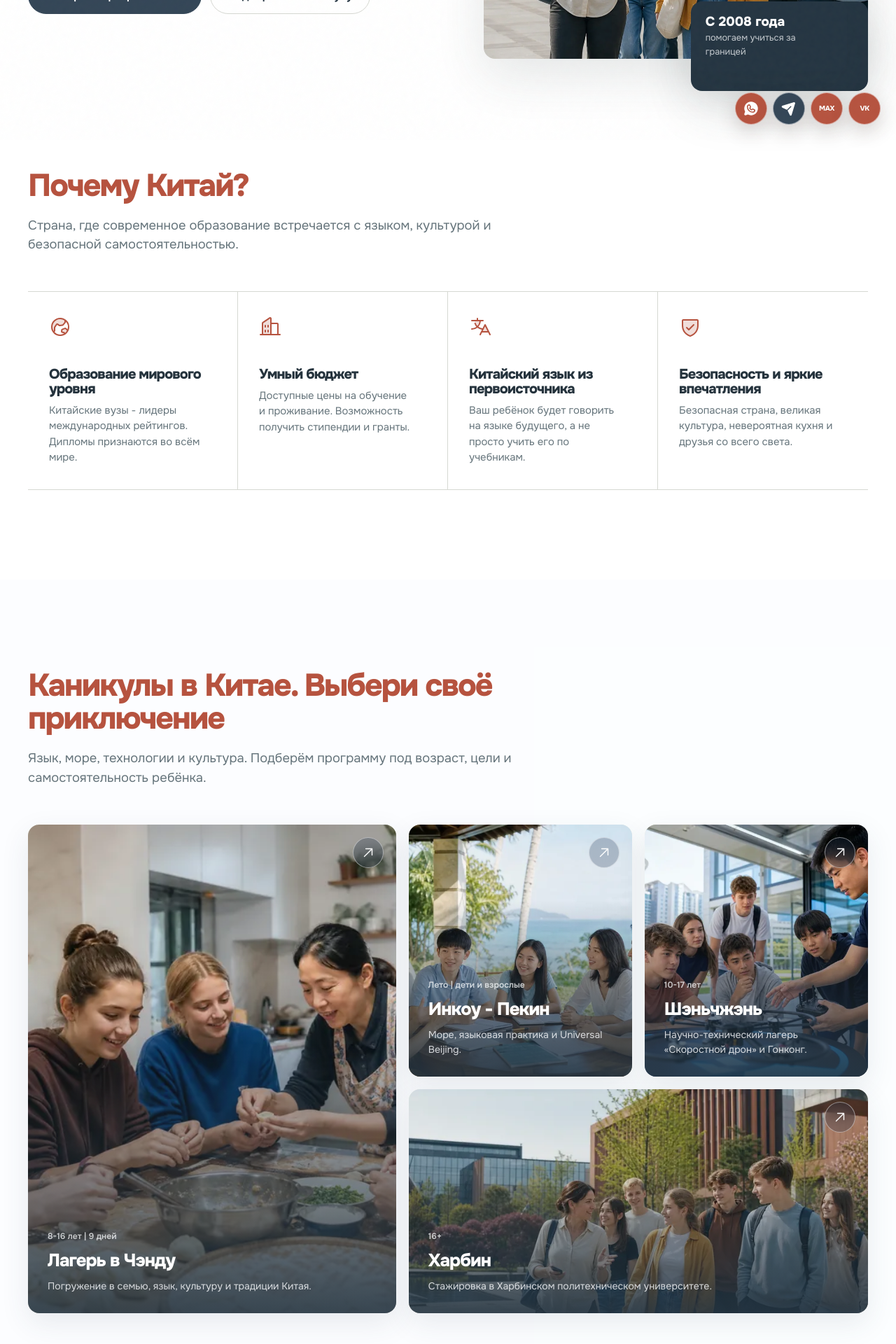
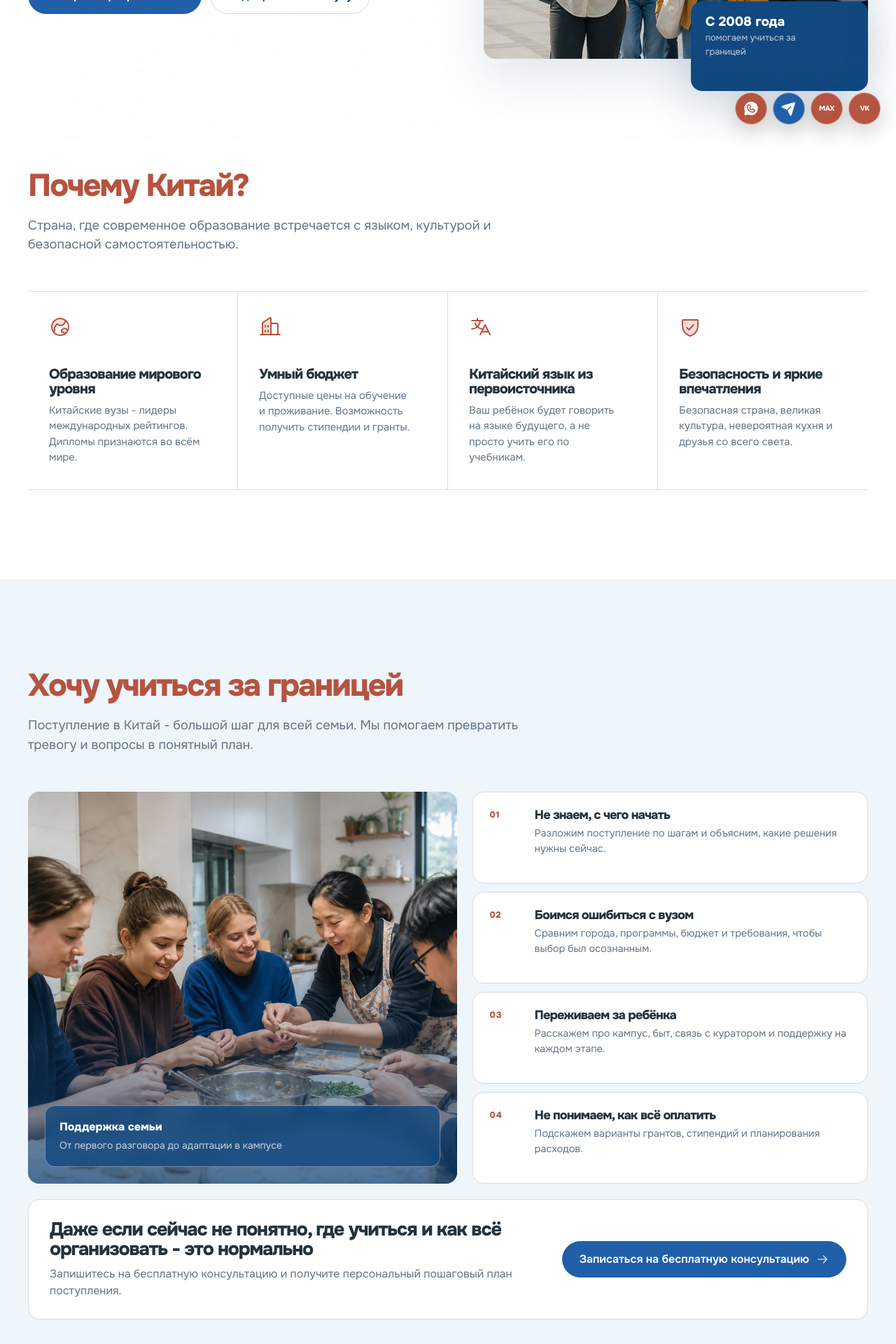
Before and after one commit to andrik268/baize-china, a React (Vite) app: page / in a window 1280 px wide. Shown: the part 600-2520 px from the top of the page at 70% size. Built offline with nearby package versions, Linux system fonts and the light colour scheme.

Commit message:
Reorder sections and restore bright blue palette

```diff
--- a/src/App.jsx
+++ b/src/App.jsx
@@ -53,9 +53,10 @@ function Header({ openQuiz }) {
   const [menuOpen, setMenuOpen] = useState(false);
   const links = [
     ["Поступление", "#university"],
+    ["Визы", "#visa"],
     ["Каникулы", "#programs"],
+    ["Сопровождение", "#safety"],
     ["Курсы", "#language"],
-    ["Визы", "#visa"],
     ["О нас", "#about"],
   ];
 
@@ -135,6 +136,47 @@ function WhyChina() {
               <p>{text}</p>
             </article>
           ))}
+        </div>
+      </div>
+    </section>
+  );
+}
+
+function StudyAbroad({ openForm }) {
+  const fears = [
+    ["Не знаем, с чего начать", "Разложим поступление по шагам и объясним, какие решения нужны сейчас."],
+    ["Боимся ошибиться с вузом", "Сравним города, программы, бюджет и требования, чтобы выбор был осознанным."],
+    ["Переживаем за ребёнка", "Расскажем про кампус, быт, связь с куратором и поддержку на каждом этапе."],
+    ["Не понимаем, как всё оплатить", "Подскажем варианты грантов, стипендий и планирования расходов."],
+  ];
+
+  return (
+    <section className="section study-abroad" id="study-abroad" aria-labelledby="study-abroad-title">
+      <div className="shell">
+        <div className="heading-stack reveal">
+          <h2 id="study-abroad-title">Хочу учиться за границей</h2>
+          <p>Поступление в Китай - большой шаг для всей семьи. Мы помогаем превратить тревогу и вопросы в понятный план.</p>
+        </div>
+        <div className="study-abroad__grid">
+          <div className="study-abroad__media reveal">
+            <img src="/assets/chengdu-family.webp" alt="Студенты и куратор на кампусе в Китае" loading="lazy" />
+            <div className="study-abroad__caption"><strong>Поддержка семьи</strong><span>От первого разговора до адаптации в кампусе</span></div>
+          </div>
+          <div className="study-abroad__fears reveal">
+            {fears.map(([title, text], index) => (
+              <article key={title}>
+                <span>0{index + 1}</span>
+                <div><h3>{title}</h3><p>{text}</p></div>
+              </article>
+            ))}
+          </div>
+        </div>
+        <div className="study-abroad__cta reveal">
+          <div>
+            <h3>Даже если сейчас не понятно, где учиться и как всё организовать - это нормально</h3>
+            <p>Запишитесь на бесплатную консультацию и получите персональный пошаговый план поступления.</p>
+          </div>
+          <button className="button" onClick={() => openForm("Бесплатная консультация по поступлению")}>Записаться на бесплатную консультацию <ArrowRight size={18} /></button>
         </div>
       </div>
     </section>
@@ -265,26 +307,26 @@ function Reviews({ openForm }) {
   );
 }
 
-function Cases({ openForm }) {
+function Cases() {
   const cases = [
-    ["Поступление в вуз", "Подбираем город, специальность и университет под профиль студента, бюджет и цели.", GraduationCap],
-    ["Каникулы в Китае", "Организуем группу, встречу, проживание и программу с языком, культурой или технологиями.", GlobeHemisphereEast],
-    ["Китайский язык", "Составляем маршрут от первого иероглифа до подготовки к HSK и учебы в Китае.", Translate],
+    ["Поступление в вуз", "Здесь разместим скриншот или видео отзыва семьи после согласования публикации.", "/assets/hero-campus.webp", GraduationCap],
+    ["Каникулы в Китае", "Здесь разместим историю поездки, фото и видео группы с разрешения участников.", "/assets/chengdu-family.webp", GlobeHemisphereEast],
+    ["Китайский язык", "Здесь разместим отзыв ученика о занятиях и прогрессе в китайском языке.", "/assets/hainan-language.webp", Translate],
   ];
   return (
     <section className="section cases" id="cases" aria-labelledby="cases-title">
       <div className="shell">
         <div className="heading-stack reveal">
           <h2 id="cases-title">Кейсы</h2>
-          <p>Показываем не обещания, а понятные маршруты, которые собираем под конкретную семью.</p>
+          <p>Добавим сюда реальные скриншоты, видео и истории семей после согласования публикации.</p>
         </div>
         <div className="cases__grid">
-          {cases.map(([title, text, Icon]) => (
+          {cases.map(([title, text, image, Icon]) => (
             <article className="case-card reveal" key={title}>
+              <img className="case-card__image" src={image} alt="" loading="lazy" />
               <span className="case-card__icon"><Icon size={28} weight="duotone" /></span>
               <h3>{title}</h3>
               <p>{text}</p>
-              <button className="text-link" onClick={() => openForm(`Запросить кейс: ${title}`)}>Запросить маршрут <ArrowRight size={18} /></button>
             </article>
           ))}
         </div>
@@ -405,7 +447,7 @@ function Footer({ setLegal }) {
     <footer className="footer">
       <div className="shell footer__grid">
         <div><Brand light /><p>Учеба, языковые программы и каникулы в Китае с полным сопровождением.</p></div>
-        <div><h3>Направления</h3><a href="#programs">Каникулы</a><a href="#university">Поступление</a><a href="#language">Китайский язык</a><a href="#visa">Визы</a></div>
+        <div><h3>Направления</h3><a href="#university">Поступление</a><a href="#visa">Визы</a><a href="#programs">Каникулы</a><a href="#safety">Сопровождение</a><a href="#language">Китайский язык</a></div>
         <div><h3>Связаться</h3><a href={WHATSAPP_HREF} target="_blank" rel="noreferrer">WhatsApp</a><a href={TELEGRAM_HREF} target="_blank" rel="noreferrer">Telegram</a><a href={MAX_HREF} target="_blank" rel="noreferrer"><span className="social-word social-word--max">MAX</span> MAX</a><a href={VK_HREF} target="_blank" rel="noreferrer"><span className="social-word social-word--vk">VK</span> ВКонтакте</a></div>
         <div><h3>Документы</h3><button onClick={() => setLegal("privacy")}>Политика ПДн</button><button onClick={() => setLegal("offer")}>Публичная оферта</button><p>ИП Лазаренко Наталья Леонидовна<br />ИНН 231009681142</p></div>
       </div>
@@ -563,14 +605,6 @@ export default function App() {
   const [program, setProgram] = useState(null);
   const [form, setForm] = useState(null);
   const [legal, setLegal] = useState(null);
-  const [palette] = useState(() => {
-    const value = new URLSearchParams(window.location.search).get("palette");
-    return ["terracotta", "jade", "vermilion"].includes(value) ? value : "terracotta";
-  });
-
-  useEffect(() => {
-    document.documentElement.dataset.palette = palette;
-  }, [palette]);
 
   useEffect(() => {
     const items = document.querySelectorAll(".reveal");
@@ -589,10 +623,7 @@ export default function App() {
       <main>
         <Hero openQuiz={() => setQuizOpen(true)} />
         <WhyChina />
-        <Programs openProgram={setProgram} />
-        <Safety />
-        <About openConsultation={() => setForm({ title: "Бесплатная консультация", goal: "" })} />
-        <Faq />
+        <StudyAbroad openForm={(title) => setForm({ title, goal: "Поступление в вуз" })} />
         <DetailSection
           id="university" icon={GraduationCap}
           title="Китай: образовательный хаб XXI века"
@@ -602,6 +633,8 @@ export default function App() {
           included={["Персональный куратор", "Подача в 3-5 университетов", "Подготовка документов", "Помощь с грантом", "Студенческая виза", "Встреча и адаптация"]}
           button="Записаться на консультацию" openForm={(title) => setForm({ title, goal: "Поступление в вуз" })}
         />
+        <About openConsultation={() => setForm({ title: "Бесплатная консультация", goal: "" })} />
+        <Faq />
         <DetailSection
           id="visa" icon={BookOpenText} reverse
           title="Пока вы собираете чемоданы, мы открываем визу"
@@ -611,9 +644,11 @@ export default function App() {
           included={["Проверка документов", "Заполнение анкеты", "Медицинская страховка", "Запись в визовый центр", "Контроль сроков", "Передача паспорта"]}
           button="Консультация по визе" image="/assets/airport-support.webp" openForm={(title) => setForm({ title, goal: "Визовое сопровождение" })}
         />
+        <Programs openProgram={setProgram} />
+        <Safety />
         <Language openForm={(title) => setForm({ title, goal: "Китайский язык" })} />
         <Reviews openForm={(title) => setForm({ title, goal: "" })} />
-        <Cases openForm={(title) => setForm({ title, goal: "" })} />
+        <Cases />
         <QuizBanner openQuiz={() => setQuizOpen(true)} />
         <Contacts openForm={(title) => setForm({ title, goal: "" })} />
       </main>
--- a/src/styles.css
+++ b/src/styles.css
@@ -22,51 +22,23 @@
 :root {
   color-scheme: light;
   --ink: #25333d;
-  --ink-muted: #65747b;
-  --blue: #344657;
-  --blue-dark: #253542;
-  --sky: #f2f3ef;
-  --sky-strong: #e4e6df;
+  --ink-muted: #627487;
+  --blue: #205fa8;
+  --blue-dark: #10477f;
+  --sky: #eef5fb;
+  --sky-strong: #dbe8f4;
   --surface: #ffffff;
-  --line: #d6d8d2;
+  --line: #d4dde5;
   --terracotta: #b6533f;
   --terracotta-dark: #8f3d31;
   --accent-soft: #f3e5de;
-  --gold: #c79e4d;
+  --gold: #e1b450;
   --white: #ffffff;
   --radius: 16px;
-  --shadow: 0 24px 70px rgba(44, 55, 61, 0.12);
+  --shadow: 0 24px 70px rgba(26, 71, 113, 0.13);
   font-family: "Onest", Arial, sans-serif;
   font-synthesis: none;
   text-rendering: optimizeLegibility;
-}
-
-html[data-palette="jade"] {
-  --ink: #233b3b;
-  --ink-muted: #607574;
-  --blue: #34545a;
-  --blue-dark: #203b40;
-  --sky: #f1f4f1;
-  --sky-strong: #dfe8e1;
-  --line: #d0dcd5;
-  --terracotta: #3f786d;
-  --terracotta-dark: #2e5e56;
-  --accent-soft: #e2eee9;
-  --gold: #b7a15a;
-}
-
-html[data-palette="vermilion"] {
-  --ink: #2c343e;
-  --ink-muted: #6f7478;
-  --blue: #3f4b5a;
-  --blue-dark: #2b3541;
-  --sky: #f7f4ef;
-  --sky-strong: #ebe4da;
-  --line: #ded7ce;
-  --terracotta: #c44732;
-  --terracotta-dark: #9d3326;
-  --accent-soft: #f5e1d9;
-  --gold: #c19c5b;
 }
 
 * {
@@ -231,13 +203,13 @@ a:focus-visible,
 }
 
 .button--terracotta {
-  border-color: var(--terracotta);
-  background: var(--terracotta);
+  border-color: var(--blue);
+  background: var(--blue);
 }
 
 .button--terracotta:hover {
-  border-color: var(--terracotta-dark);
-  background: var(--terracotta-dark);
+  border-color: var(--blue-dark);
+  background: var(--blue-dark);
 }
 
 .button--light {
@@ -568,8 +540,120 @@ a:focus-visible,
   font-size: 0.93rem;
 }
 
+.study-abroad {
+  background: var(--sky);
+}
+
+.study-abroad__grid {
+  display: grid;
+  grid-template-columns: 1.04fr 0.96fr;
+  gap: 22px;
+  align-items: stretch;
+}
+
+.study-abroad__media {
+  position: relative;
+  min-height: 560px;
+  overflow: hidden;
+  border-radius: var(--radius);
+  background: var(--sky-strong);
+}
+
+.study-abroad__media::after {
+  content: "";
+  position: absolute;
+  inset: 0;
+  background: linear-gradient(180deg, transparent 46%, rgba(16, 71, 127, 0.72));
+}
+
+.study-abroad__media img {
+  width: 100%;
+  height: 100%;
+  object-fit: cover;
+}
+
+.study-abroad__caption {
+  position: absolute;
+  z-index: 1;
+  right: 24px;
+  bottom: 24px;
+  left: 24px;
+  display: grid;
+  gap: 4px;
+  padding: 18px 20px;
+  border: 1px solid rgba(255, 255, 255, 0.36);
+  border-radius: 14px;
+  background: rgba(16, 71, 127, 0.78);
+  color: var(--white);
+  backdrop-filter: blur(12px);
+}
+
+.study-abroad__caption span {
+  color: rgba(255, 255, 255, 0.75);
+  font-size: 0.88rem;
+}
+
+.study-abroad__fears {
+  display: grid;
+  grid-template-rows: repeat(4, 1fr);
+  gap: 12px;
+}
+
+.study-abroad__fears article {
+  display: grid;
+  grid-template-columns: 48px 1fr;
+  gap: 16px;
+  align-items: start;
+  padding: 23px 24px;
+  border: 1px solid var(--line);
+  border-radius: var(--radius);
+  background: var(--surface);
+}
+
+.study-abroad__fears article > span {
+  color: var(--terracotta);
+  font-size: 0.78rem;
+  font-weight: 800;
+  letter-spacing: 0.08em;
+}
+
+.study-abroad__fears h3 {
+  margin-bottom: 7px;
+  font-size: 1.12rem;
+}
+
+.study-abroad__fears p {
+  margin: 0;
+  color: var(--ink-muted);
+  font-size: 0.91rem;
+}
+
+.study-abroad__cta {
+  display: flex;
+  align-items: center;
+  justify-content: space-between;
+  gap: 32px;
+  margin-top: 22px;
+  padding: 28px 30px;
+  border: 1px solid var(--line);
+  border-radius: var(--radius);
+  background: var(--surface);
+}
+
+.study-abroad__cta h3 {
+  max-width: 700px;
+  margin-bottom: 10px;
+  font-size: clamp(1.35rem, 2.1vw, 2rem);
+}
+
+.study-abroad__cta p {
+  max-width: 680px;
+  margin: 0;
+  color: var(--ink-muted);
+}
+
 .programs {
-  background: rgba(251, 253, 255, 0.72);
+  background: var(--surface);
 }
 
 .program-grid {
@@ -956,10 +1040,18 @@ a:focus-visible,
   flex-direction: column;
   align-items: flex-start;
   min-height: 300px;
-  padding: 28px;
+  overflow: hidden;
+  padding: 0 28px 28px;
   border: 1px solid var(--line);
   border-radius: var(--radius);
   background: var(--surface);
+}
+
+.case-card__image {
+  width: calc(100% + 56px);
+  height: 170px;
+  margin: 0 -28px 24px;
+  object-fit: cover;
 }
 
 .case-card__icon {
@@ -1844,6 +1936,9 @@ a:focus-visible,
   .program-grid { grid-template-columns: 1.2fr 1fr; grid-template-rows: 430px 310px 310px; }
   .program-card--1 { grid-row: 1; grid-column: 1 / span 2; }
   .program-card--4 { grid-column: auto; }
+  .study-abroad__grid { grid-template-columns: 1fr; }
+  .study-abroad__media { min-height: 480px; }
+  .study-abroad__fears { grid-template-columns: repeat(2, 1fr); grid-template-rows: none; }
   .about__grid { grid-template-columns: 0.65fr 1.35fr; }
   .about__body { grid-column: 2; }
 }
@@ -1921,6 +2016,10 @@ a:focus-visible,
   .program-grid { grid-template-columns: 1fr; grid-template-rows: none; }
   .program-card,
   .program-card--1 { min-height: 360px; grid-column: auto; grid-row: auto; }
+  .study-abroad__media { min-height: 380px; }
+  .study-abroad__fears { grid-template-columns: 1fr; }
+  .study-abroad__cta { align-items: flex-start; flex-direction: column; padding: 24px; }
+  .study-abroad__cta .button { width: 100%; white-space: normal; }
   .cases__grid { grid-template-columns: 1fr; }
   .safety__media img { height: 440px; }
   .safety__copy > p { font-size: 1rem; }
```
Also changed, not shown: 1 other file (tests, documents, lock files or other folders).
